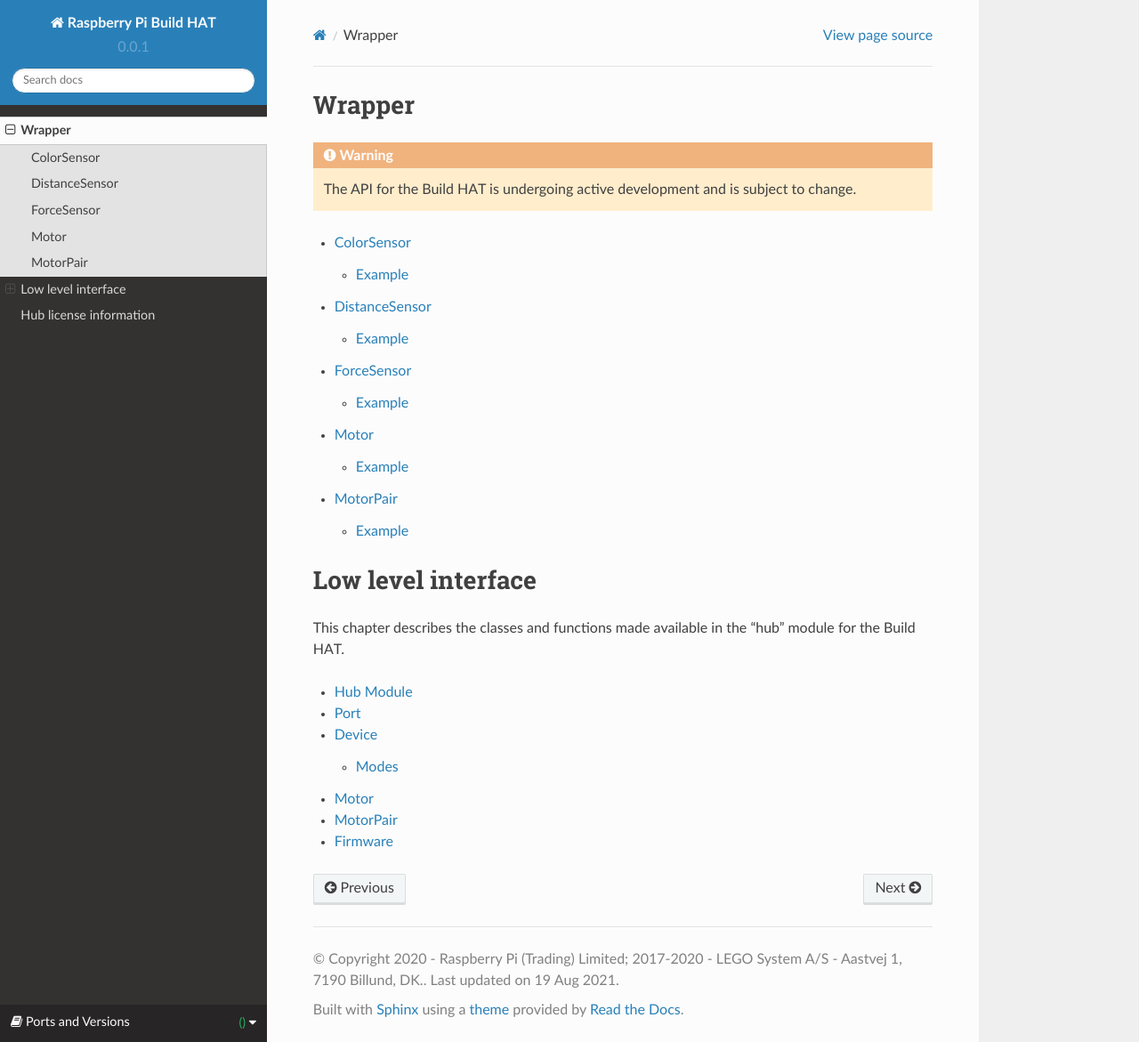
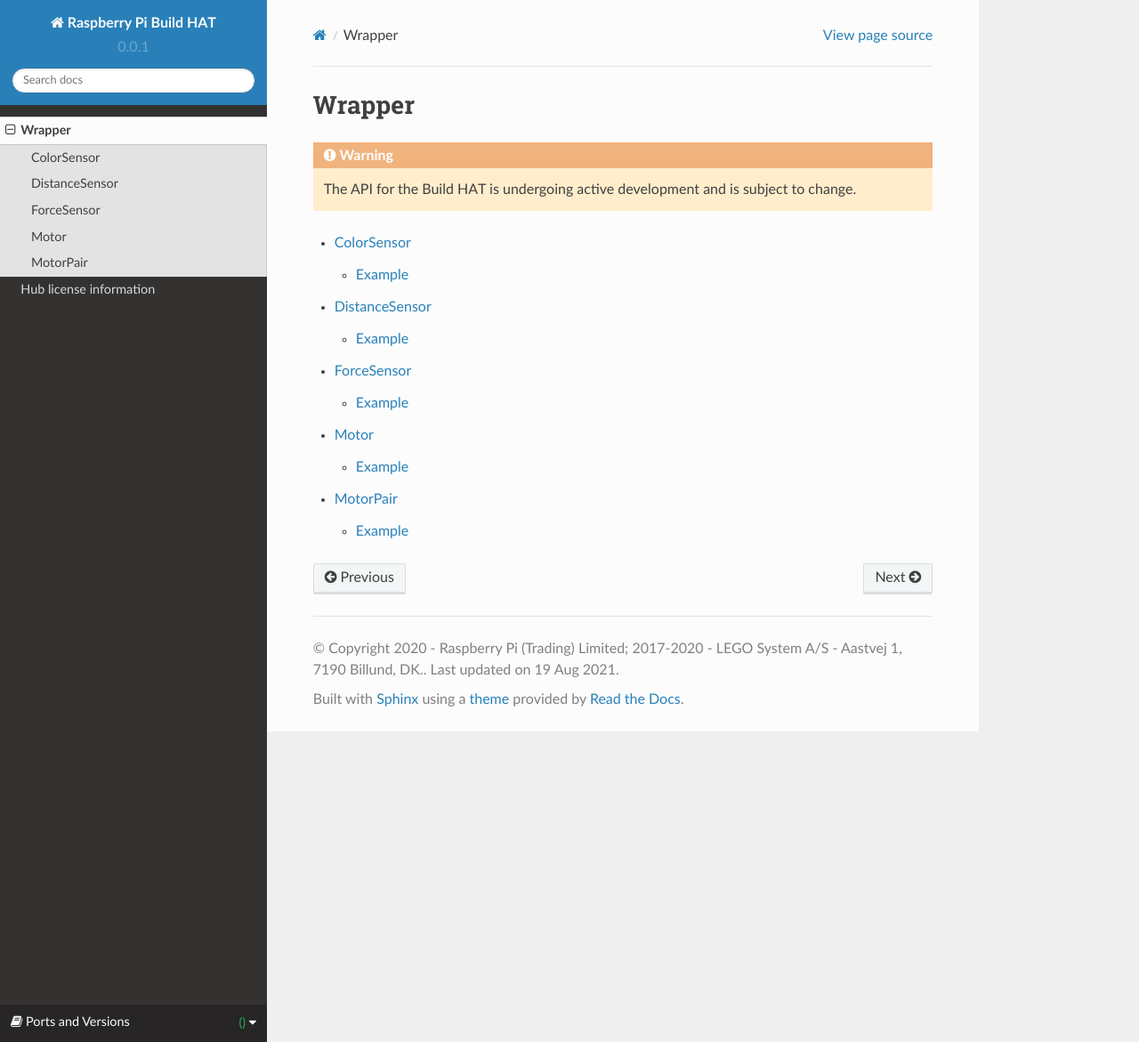
Before and after one commit to RaspberryPiFoundation/python-build-hat, a Sphinx documentation site: the page built from docs/shortcake/index.rst, in a window 1280 px wide and 1171 px high. Shown: the whole window at 89% size. Built offline with Sphinx 7.4.7 and the Read the Docs theme 2.0.0, drawn with Linux system fonts in a browser that asks for light colours; some of the changed lines change nothing that is shown.

Commit message:
re-work docs

```diff
--- a/docs/shortcake/index.rst
+++ b/docs/shortcake/index.rst
@@ -16,21 +16,3 @@
    wrapper/forcesensor.rst
    wrapper/motor.rst
    wrapper/motorpair.rst
-
-Low level interface
-===================
-
-This chapter describes the classes and functions made available in the
-"hub" module for the Build HAT.
-
-.. only:: port_hub
-
-     .. toctree::
-        :maxdepth: 2
-
-        original/hubmodule.rst
-        original/port.rst
-        original/device.rst
-        original/motor.rst
-        original/pair.rst
-        original/firmware.rst
--- a/docs/shortcake/original/device.rst
+++ /dev/null
@@ -1,76 +0,0 @@
-Device
-======
-
-.. include-comment:: ../../../src/device.c
-
-
-Modes
------
-
-``Modes`` is the term used to define how a device operates for basic
-input and output.  A device may have up to sixteen modes, numbered
-sequentially from zero, each of which may provide different numbers of
-input values.  For example a colour sensor may have an index colour
-mode that returns a single value, the colour index, and an RGB mode
-that returns three values at once.
-
-The modes that a device has can be obtained by calling its
-:py:meth:`Port.info()` method.  For example, a force sensor has the
-following modes::
-
-    >>> for i, mode in enumerate(hub.port.B.info()['modes']):
-    ...     print("{0}: {1}: {2}".format(i, mode["name"], mode["format"]))
-    ...
-    0: FORCE: {'datasets': 1, 'type': 0, 'figures': 4, 'decimals': 1}
-    1: TOUCH: {'datasets': 1, 'type': 0, 'figures': 1, 'decimals': 0}
-    2: TAP: {'datasets': 1, 'type': 0, 'figures': 1, 'decimals': 0}
-    3: FPEAK: {'datasets': 1, 'type': 0, 'figures': 4, 'decimals': 1}
-    4: FRAW: {'datasets': 1, 'type': 1, 'figures': 4, 'decimals': 0}
-    5: FPRAW: {'datasets': 1, 'type': 1, 'figures': 4, 'decimals': 0}
-    6: CALIB: {'datasets': 8, 'type': 1, 'figures': 4, 'decimals': 0}
-
-So we can see that the sensor has seven modes, and all bar mode 6
-return a single value.  Mode 6 itself will return a list of eight
-values when :py:meth:`Device.get()` is called, which presumably have
-something to do with calibrating the device.  The other different
-modes have different purposes, hinted at by their names and formats.
-We can set the mode that we want by just passing its mode number to
-:py:meth:`Device.mode()`.
-
-Sometimes we will want information from more than one device mode at a
-time.  For example, we might need to know not just that the force
-sensor has been touched, but what the peak force was.  To that end, it
-is possible to set the device to have a combination of modes active at
-the same time, all returning data when :py:meth:`Device.get()` is
-called.  Not all possible combinations of modes work together.  Which
-combinations are allowed can again be found from the dictionary
-returned by :py:meth:`Port.info()`::
-
-    >>> [hex(c) for c in hub.port.B.info()["combi_modes"]]
-    ['0x3f']
-
-The ``combi_modes`` entry is a tuple of bitmaps.  In each bitmap, set
-bits indicate that the corresponding modes can be combined.  In the
-simple case of our force sensor we have just one bitmap, which has
-bits 0 to 5 all set.  That means that any of modes 0, 1, 2, 3, 4 or 5
-can be combined together, but mode 6 cannot be combined with
-anything.
-
-A combination mode does not have to contain all the modes in the
-corresponding bitmap.  We can just combine modes 1 and 3 of our force
-sensor without having to add modes 0, 2, 4 and 5 as well.
-
-To set a device to a combination mode, we must specify which dataset
-(value) we want to see for each mode.  We do this by passing a list of
-``(mode_number, dataset_number)`` tuples to :py:meth:`Device.mode()`
-instead of the single number we passed for a simple mode.  If we want
-to pass more than one dataset for a mode, each dataset must go in a
-separate tuple.
-
-For our example we have it easy; every mode we can combine only has
-one dataset.  We can therefore set up our touch-and-peak combination
-like this::
-
-    >>> hub.port.B.device.mode([(1, 0), (3, 0)])
-    >>> hub.port.B.device.get()
-    [1, 10]
--- a/docs/shortcake/original/firmware.rst
+++ /dev/null
@@ -1,4 +0,0 @@
-Firmware
-========
-
-.. include-comment:: ../../../src/firmware.c
--- a/docs/shortcake/original/hubmodule.rst
+++ /dev/null
@@ -1,4 +0,0 @@
-Hub Module
-==========
-
-.. include-comment:: ../../../src/hubmodule.c
--- a/docs/shortcake/original/motor.rst
+++ /dev/null
@@ -1,4 +0,0 @@
-Motor
-=====
-
-.. include-comment:: ../../../src/motor.c
--- a/docs/shortcake/original/pair.rst
+++ /dev/null
@@ -1,4 +0,0 @@
-MotorPair
-=========
-
-.. include-comment:: ../../../src/pair.c
--- a/docs/shortcake/original/port.rst
+++ /dev/null
@@ -1,4 +0,0 @@
-Port
-====
-
-.. include-comment:: ../../../src/port.c
```
